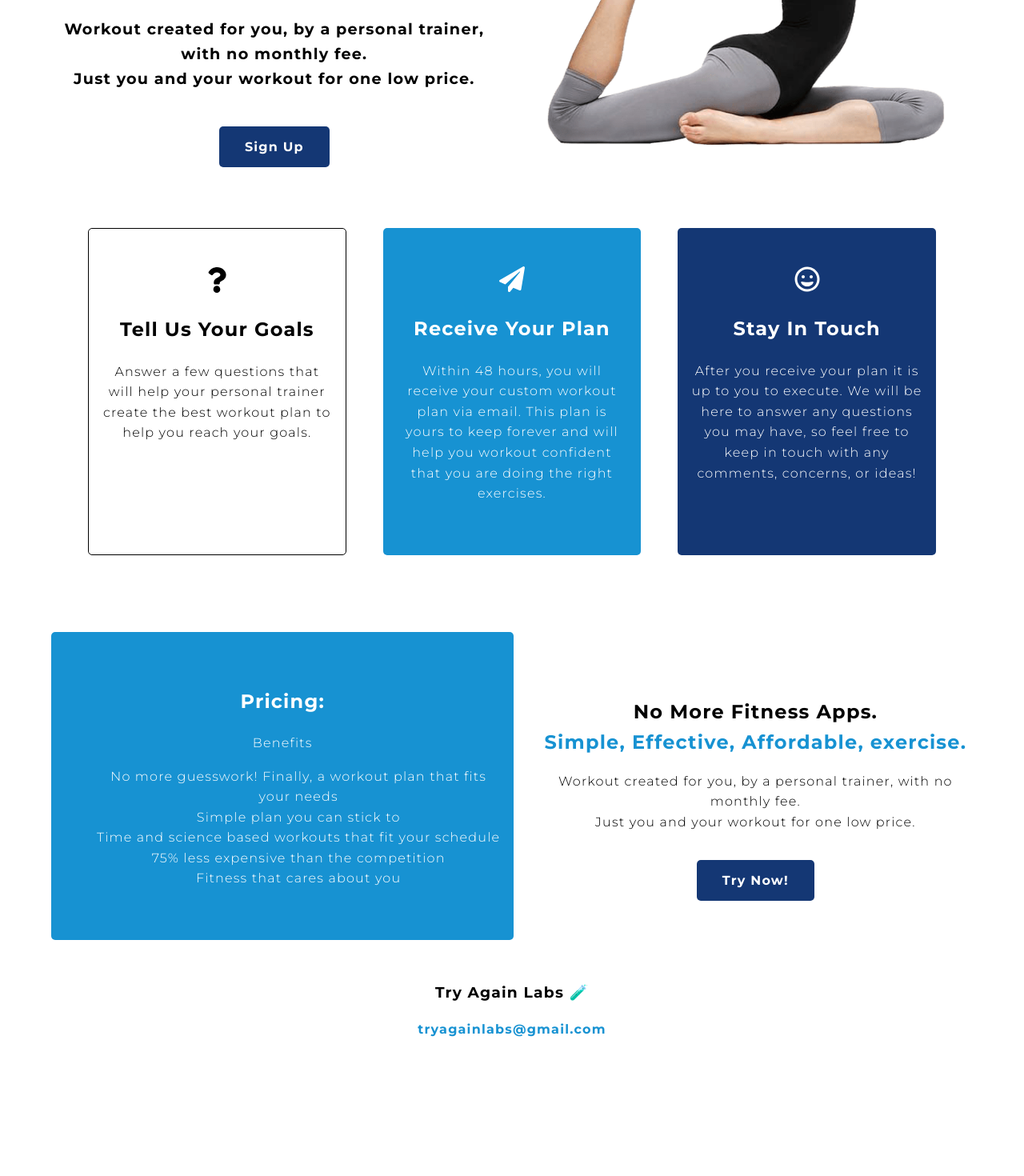
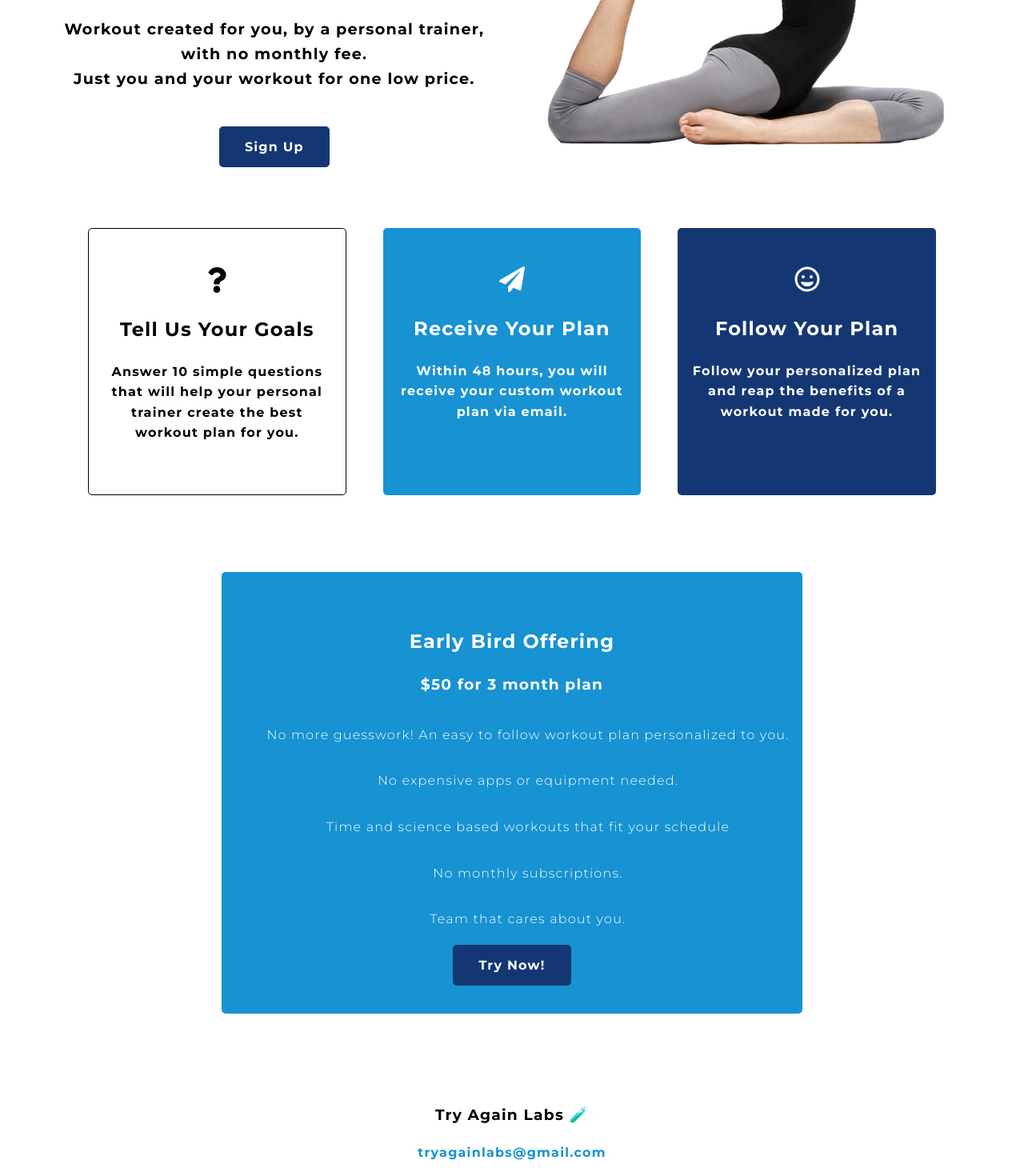
Before and after one commit to garkilic/build-up, a React (Create React App) app: page / in a window 1280 px wide. Shown: the part 414-1884 px from the top of the page at 80% size. Before the commit the page ends 1730 px from the top, so only its background shows below. Built offline with nearby package versions, Linux system fonts and the light colour scheme.

Commit message:
Many small changes, both color and layou

```diff
--- a/src/components/About.js
+++ b/src/components/About.js
@@ -8,23 +8,23 @@ import { FaRegGrin } from "react-icons/fa";
 
 export default function About() {
     return (
-        <div className="containers container">
+        <div className="containers container" id='about'>
             <div className="container--one">
                 <FaQuestion className="containers--icon" />
                 <h2>Tell Us Your Goals</h2>
-                <p>Answer a few questions that will help your personal trainer create the best workout plan to help you reach your goals. </p>
+                <p>Answer 10 simple questions that will help your personal trainer create the best workout plan for you. </p>
             </div>
 
             <div className="container--two">
                 <FaPaperPlane className="containers--icon"/>
                 <h2>Receive Your Plan</h2>
-                <p>Within 48 hours, you will receive your custom workout plan via email. This plan is yours to keep forever and will help you workout confident that you are doing the right exercises.</p>
+                <p>Within 48 hours, you will receive your custom workout plan via email.</p>
             </div>
 
             <div className="container--three">
                 <FaRegGrin className="containers--icon"/>
-                <h2>Stay In Touch</h2>
-                <p>After you receive your plan it is up to you to execute. We will be here to answer any questions you may have, so feel free to keep in touch with any comments, concerns, or ideas! </p>
+                <h2>Follow Your Plan</h2>
+                <p>Follow your personalized plan and reap the benefits of a workout made for you.</p>
             </div>
         </div>
 
--- a/src/components/Footer.js
+++ b/src/components/Footer.js
@@ -2,7 +2,7 @@ import React from "react";
 
 export default function Footer() {
     return(
-        <div className="footer container">
+        <div className="footer container" id="contact">
             <h3>Try Again Labs 🧪</h3>
                 <ul className="footer--links">
                     <li><a href="#">tryagainlabs@gmail.com</a></li>
--- a/src/components/Hero.js
+++ b/src/components/Hero.js
@@ -7,7 +7,7 @@ export default function Hero() {
         <section className=" hero container">
             <div className="hero--text">
                 <h1 className='hero--explainer'>
-                    <span>Affordable Workouts.</span> <br />
+                    <span>Exercise Made Simple.</span> <br />
                     <span className="hero--color">Finally.</span>
                 </h1>
                 <p className='hero--maintext'>
--- a/src/components/Nav.js
+++ b/src/components/Nav.js
@@ -11,9 +11,9 @@ export default function Nav() {
 
                     <nav>
                         <ul className="navbar--items">
-                            <li><a href="#">About</a></li>
-                            <li><a href="#">Process</a></li>
-                            <li><a href="#">Pricing</a></li>
+                            <li><a href="#about">About</a></li>
+                            <li><a href="#pricing">Pricing</a></li>
+                            <li><a href="mailto:tryagainlabs@gmail.com" target="_blank" rel="noopener noreferrer">Contact</a></li>
                             <li className="navbar--signup"><a href="#">Sign Up</a></li>
                         </ul>
 
--- a/src/components/Training.js
+++ b/src/components/Training.js
@@ -5,26 +5,16 @@ import '../style.css'
 export default function Training() {
     return (
         <section className=" training--section container">
-             <div className="training--pricing">
-             <h2>Pricing:</h2>
-                <p>Benefits</p>
+             <div className="training--pricing" id="pricing">
+             <h2>Early Bird Offering</h2>
+                <h3>$50 for 3 month plan</h3>
                 <ul className="training--list">
-                    <li>No more guesswork! Finally, a workout plan that fits your needs</li>
-                    <li>Simple plan you can stick to</li>
+                    <li>No more guesswork! An easy to follow workout plan personalized to you.</li>
+                    <li>No expensive apps or equipment needed.</li>
                     <li>Time and science based workouts that fit your schedule</li>
-                    <li>75% less expensive than the competition</li>
-                    <li>Fitness that cares about you</li>
+                    <li>No monthly subscriptions.</li>
+                    <li>Team that cares about you.</li>
                 </ul>
-            </div>
-
-            <div className="training--text">
-                <h2 className='training--explainer'>
-                    <span>No More Fitness Apps.</span> <br />
-                    <span className="training--color">Simple, Effective, Affordable, exercise.</span>
-                </h2>
-                <p className='training--maintext'>
-                    Workout created for you, by a personal trainer, with no monthly fee.<br /> Just you and your workout for one low price.
-                </p>
                 <a className="signup" href="#">Try Now!</a>
             </div>
         </section>
--- a/src/style.css
+++ b/src/style.css
@@ -22,6 +22,10 @@ body {
     --fs-h2: 1.5rem;
     --fs-h3: 1.25rem;
     --fs-body: 1rem;
+}
+
+html {
+    scroll-behavior: smooth;
 }
 
 /* Formatting */
@@ -163,6 +167,9 @@ h1 {
     text-align: center;
 }
 
+.containers p {
+    font-weight: 700;
+}
 
 
 .container--one {
@@ -211,7 +218,7 @@ h1 {
 
 .training--section {
     display: flex;
-    flex-direction: row;
+    flex-direction: column;
     align-items: center;
     justify-content: space-around;
     gap: 1.9rem;
@@ -237,17 +244,19 @@ h1 {
 
 .training--color {
     color: var(--clr-light);
-    margin-bottom: 0;
 }
 
 .training--maintext {
-    margin-bottom: 3em;
+    margin-bottom: 3rem;
 }
 
 .training--list {
     text-align: center;
     list-style-type: none;
+}
 
+.training--list li{
+    padding: 1em 0;
 }
 
 @media (max-width: 625px) {
@@ -260,6 +269,7 @@ h1 {
 
 .footer {
     text-align: center;
+    margin-top: 5rem;
 }
 
 .footer--links {
```
